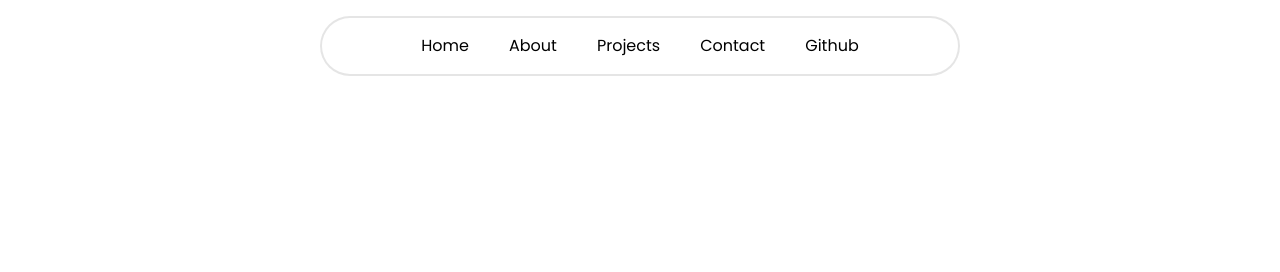
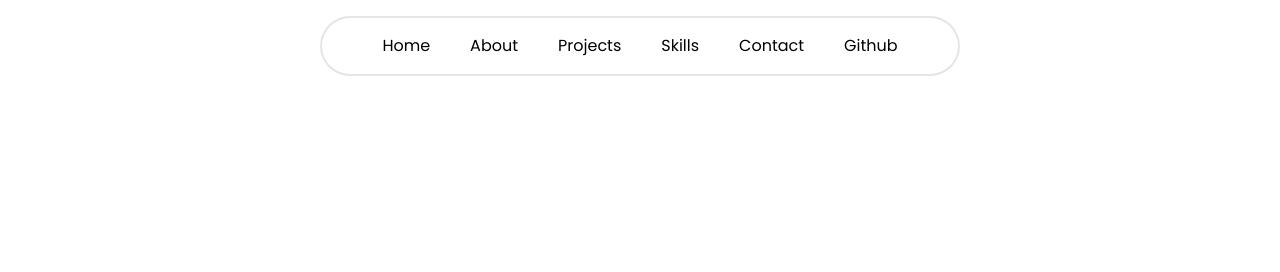
Before and after one commit to ryznoxy/v3reza, a plain HTML site: page index.html in a window 1280 px wide. Shown: the top 272 px of the page. Drawn offline with nearby package versions, Linux system fonts and the light colour scheme.

Commit message:
Update index.html

```diff
--- a/index.html
+++ b/index.html
@@ -56,6 +56,13 @@
                     href="#project"
                     class="hover:bg-slate-300 w-28 px-3 py-2 rounded-xl md:hover:bg-transparent md:hover:underline underline-offset-4 decoration-wavy transition duration-300 ease-in-out"
                     >Projects</a
+                  >
+                </li>
+                <li class="my-3">
+                  <a
+                    href="#skill"
+                    class="hover:bg-slate-300 w-28 px-3 py-2 rounded-2xl md:hover:bg-transparent md:hover:underline underline-offset-4 decoration-wavy transition duration-300 ease-in-out"
+                    >Skills</a
                   >
                 </li>
                 <li class="my-3">
@@ -632,7 +639,7 @@
       </div>
     </section>
     <div class="max-w-screen-xl container mx-auto text-center mb-3">
-      <h1>©2023 Made with ☕ by ryznoxy</h1>
+      <h1>©2023 Made with ☕ by Rezaa</h1>
     </div>
 
     <script src="main.js"></script>
```
